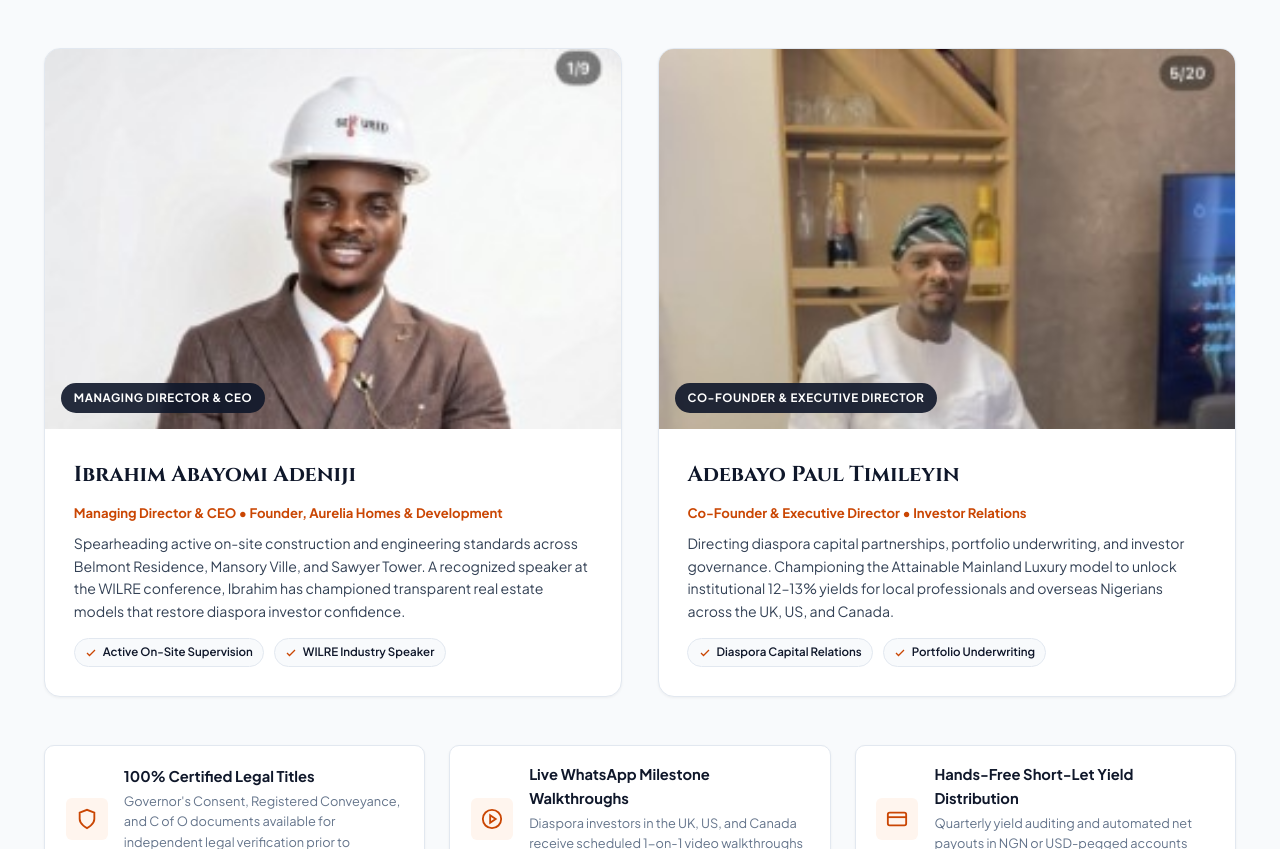
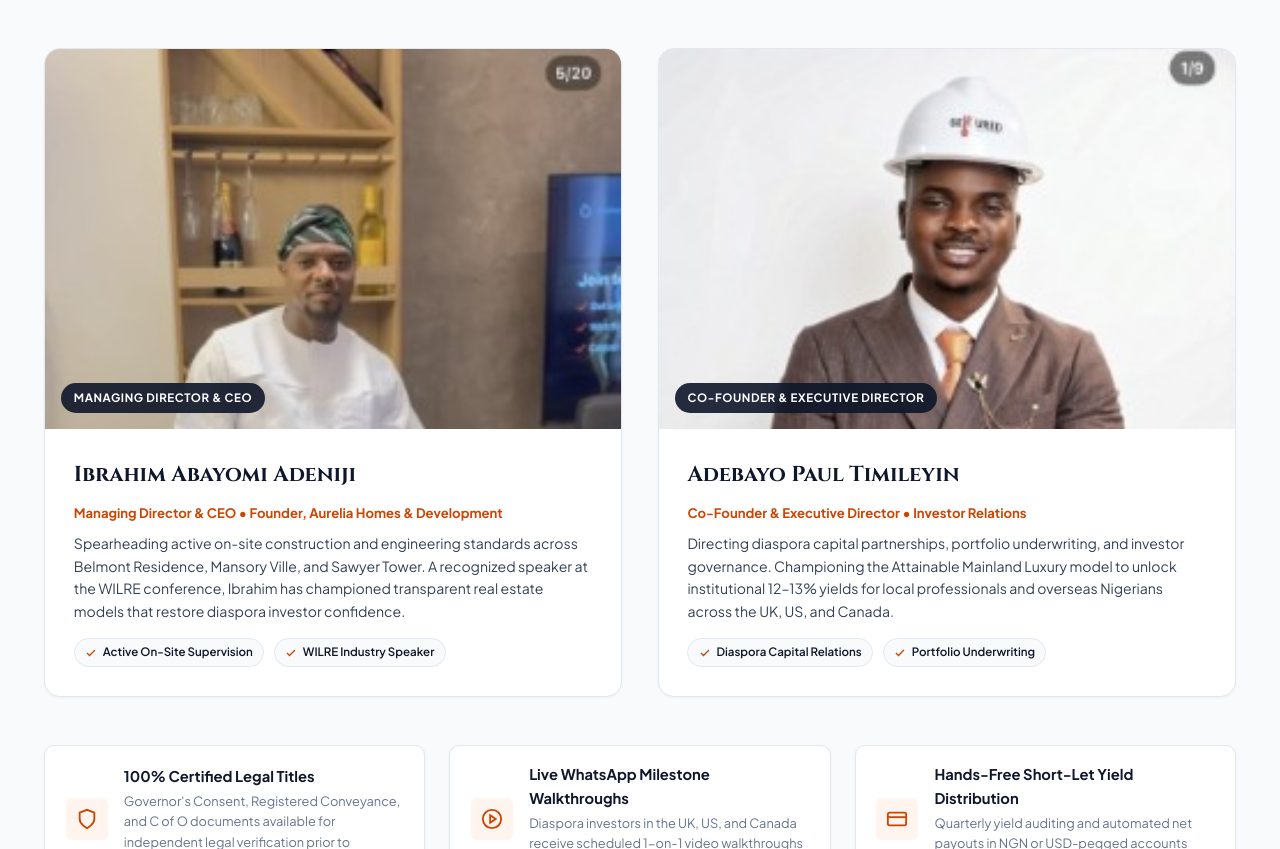
Before and after one commit to Olalolo22/sekured-realestate, a website built with Vite: page index.html in a window 1280 px wide. Shown: the part 5242-6091 px from the top of the page. Built offline with nearby package versions, Linux system fonts and the light colour scheme.

Commit message:
fix(leadership): correct photo assignment - Ibrahim Adeniji in traditional attire, Timileyin Paul in suit & hardhat

```diff
--- a/index.html
+++ b/index.html
@@ -418,7 +418,7 @@
       <div class="founders-leadership-grid">
         <div class="founder-executive-card">
           <div class="founder-image-wrap">
-            <img src="./founder-ibrahim.jpg" alt="Ibrahim Abayomi Adeniji" class="founder-img">
+            <img src="./ibrahim-adeniji.jpg" alt="Ibrahim Abayomi Adeniji" class="founder-img">
             <span class="founder-role-badge">Managing Director & CEO</span>
           </div>
           <div class="founder-details-body">
@@ -442,7 +442,7 @@
 
         <div class="founder-executive-card">
           <div class="founder-image-wrap">
-            <img src="./founder-adebayo.jpg" alt="Adebayo Paul Timileyin" class="founder-img">
+            <img src="./timileyin-paul.jpg" alt="Adebayo Paul Timileyin" class="founder-img">
             <span class="founder-role-badge">Co-Founder & Executive Director</span>
           </div>
           <div class="founder-details-body">
```
Also changed, not shown: public/ibrahim-adeniji.jpg (renamed from public/founder-adebayo.jpg), public/timileyin-paul.jpg (renamed from public/founder-ibrahim.jpg).
